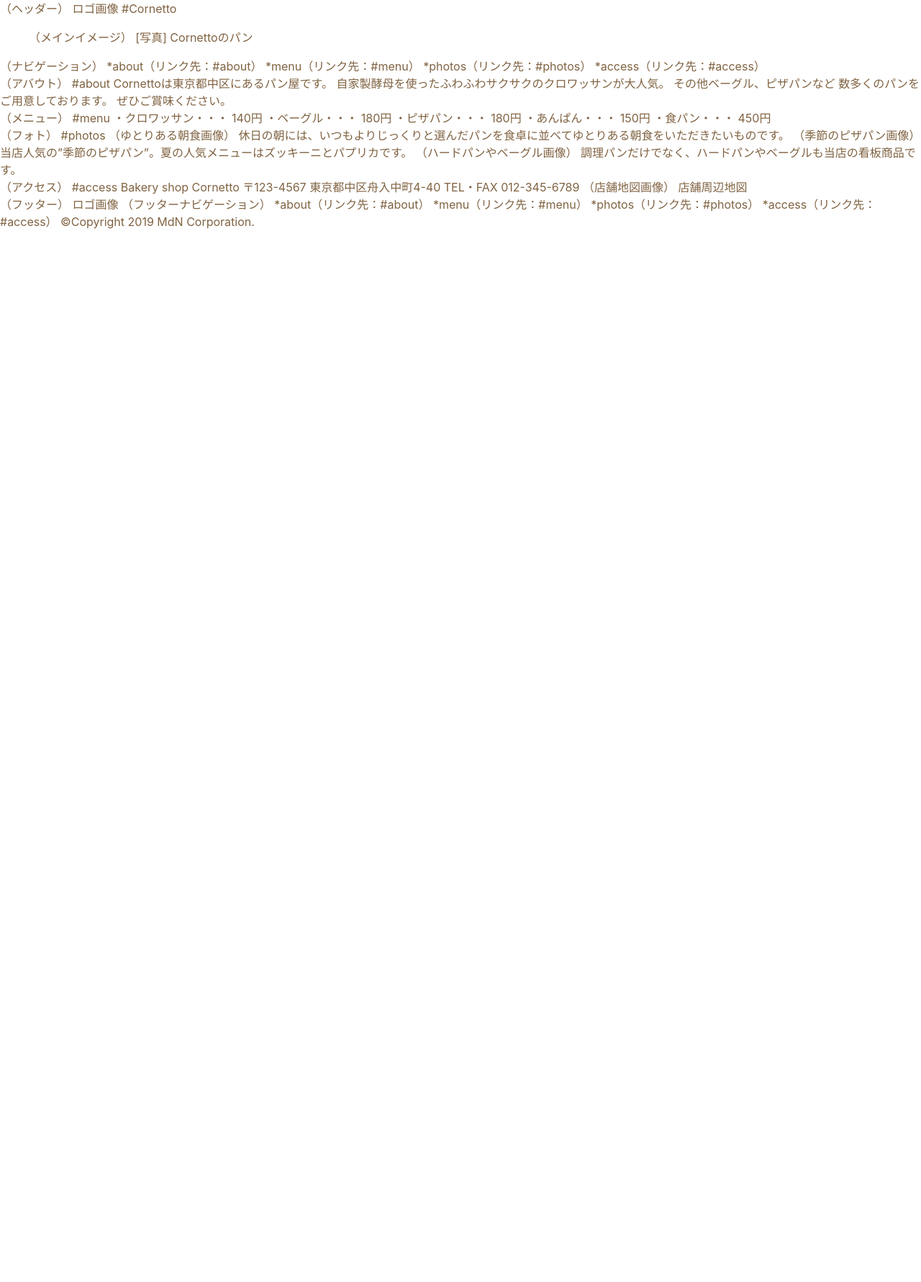
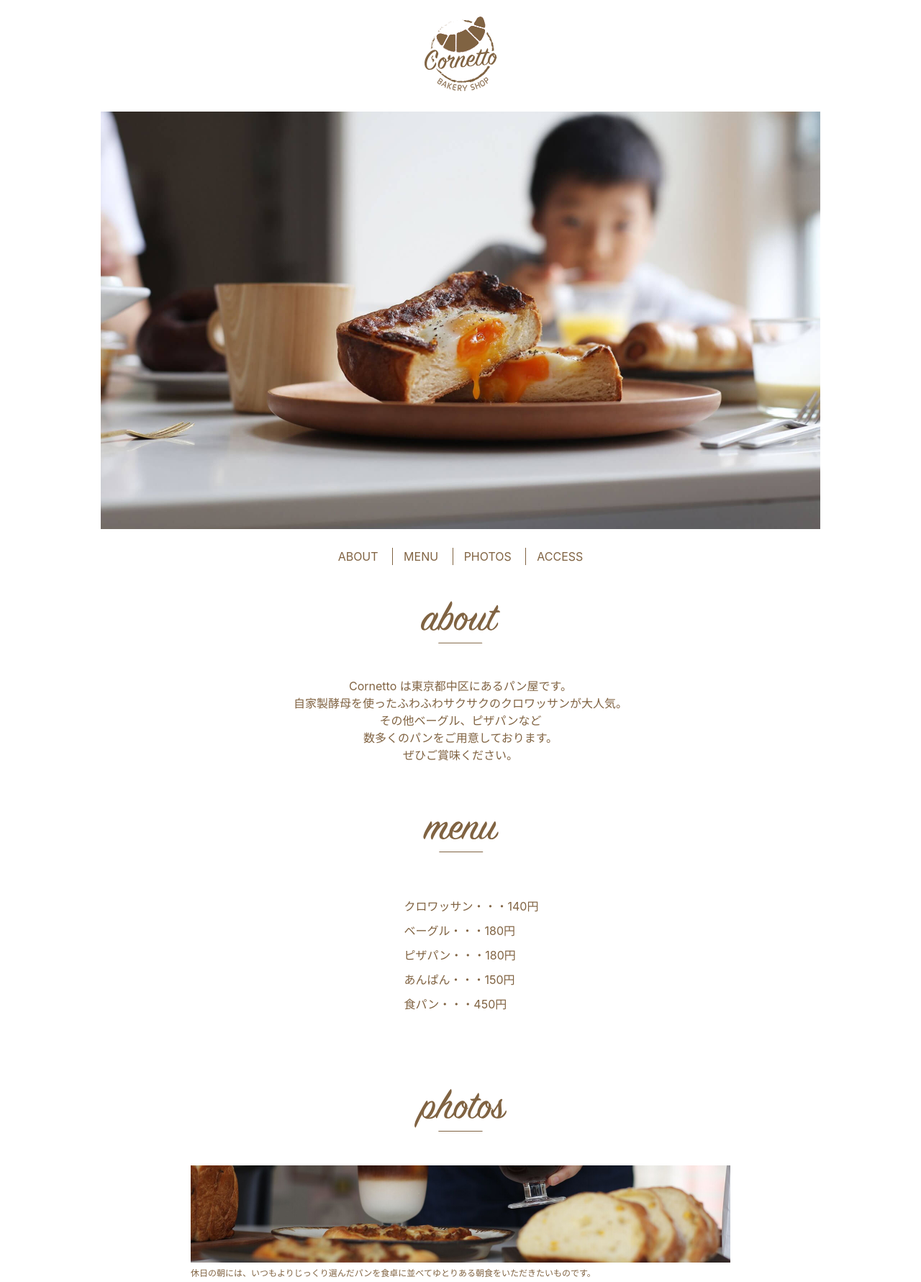
Before and after one commit to lokipachi/S1A222, a plain HTML site: page lesson6/index.html in a window 1280 px wide. Shown: the top 1781 px of the page at 72% size. Before the commit the page ends 800 px from the top, so only its background shows below. Drawn offline with Linux system fonts and the light colour scheme.

Commit message:
Add files via upload

```diff
--- /dev/null
+++ b/lesson6/challenge/ch.css
@@ -0,0 +1,69 @@
+@charset "UTF-8";
+*{
+    box-sizing: border-box;
+    font-family: メイリオ;
+    margin: 0;
+}
+body {
+    background: #F8D8BF;
+    margin: 0;
+    padding: 0;
+}
+article {
+    width: 800px;
+    max-width: 90%;
+    margin: 20px auto;
+    padding: 20px;
+    background: #fff;
+    position: relative;
+}
+header {
+    background-color: #f83;
+    color: #fff;
+    padding: 10px;
+    position: absolute;
+    top: 40px;
+    left: 0px;
+}
+section {
+    padding: 20px;
+    border: 1px solid #ccc;
+}
+img {
+    display: block;
+    width: 100%;
+    height: auto;
+    margin-bottom: 40px;
+}
+h2 {
+    color: #f83;
+    margin-bottom: 10px;
+}
+ul,ol {
+    padding-left: 1.2em;
+}
+address {
+    text-align: center;
+}
+.flexContainer {
+    display: flex;
+    justify-content: space-around;
+}
+.btnArea{
+    margin: 40px;
+}
+p.btn{
+    margin: 0 auto 40px;
+    width: 300px;
+    text-align: center;
+}
+p.btn a{
+    display: block;
+    padding: 20px;
+    background: #f83;
+    color: #fff;
+    text-decoration: none;
+    border-radius: 8px;
+    font-size: 1.2em;
+
+}
--- a/lesson6/css/style.css
+++ b/lesson6/css/style.css
@@ -15,7 +15,37 @@ body {
 }
 
 /* 各要素の初期スタイル調整 */
-
+h1,h2{
+  margin-top: 0;
+  margin-bottom: 30px;
+  line-height: 1.2;
+}
+a{
+  color: #806342;
+  text-decoration: none;
+}
+a:hover{
+  text-decoration: underline;
+}
+p{
+  margin-top: 0;
+  margin-bottom: 1em;
+}
+ul{
+  margin: 1em 0;
+  padding: 0;
+  list-style: none;
+}
+figure{
+  margin: 0;
+}
+img{
+  max-width: 100%;
+  height: auto;
+}
+address{
+  font-style: normal;
+}
 /* 初期スタイル調整ここまで */
 
 
@@ -25,50 +55,86 @@ body {
 
 /* ヘッダー */
 .header {
-   /* 横幅の指定 */
-   /* 左右中央揃え */
-   /* 上下・左右の内余白 */
+  width: 1000px;
+  margin: 0 auto;
+  padding: 20px 0;
 }
-
 /* ロゴ */
 .logo {
-   /* 上下左右の外余白 */
-   /* テキスト中央揃え */
+  margin: 0;
+  text-align: center;
 }
 
 /* メイン */
-
+.main{
+  width: 1000px;
+  margin: 0 auto;
+}
 /* トップ（メインイメージ） */
-
+.top{
+  margin-bottom: 20px;
+  text-align: center;
+}
 /* ナビゲーション */
-
+.nav{
+  margin-bottom: 50px;
+  text-align: center;
+}
 /* ナビリスト */
-
+.nav-list li{
+  display: inline-block;
+  margin: 0;
+  border-left: 1px solid #806342;
+}
+.nav-list li:first-child{
+  border-left: none;
+}
+.nav-list a{
+  display: inline-block;
+  padding: 0 15px;
+  line-height: 1.2;
+  text-transform: uppercase;
+}
 /* セクション */
-
+.section{
+  margin: 0 auto 80px;
+}
 /* 見出し */
-
+.heading{
+  margin-bottom: 40px;
+  text-align: center;
+}
 /* アバウト */
-
+.about{
+  text-align: center;
+}
 /* メニュー */
-
+.menu {
+  text-align: center;
+}
 
 /* メニューリスト */
 .menu-list {
-   /* ul要素の横幅を自動的に定めている */
-   /* 左のマージン */
-   /* リストの先頭にリストマーク（・）をつける */
-   /* テキスト左揃え */
+  display: inline-block;
+  margin-left: 30px;
+  list-style: disc;
+  text-align: left;
 }
 .menu-list li {
-   /* 下のマージン */
+  margin-bottom: 10px;
 }
 
 /* フォト */
-
-
+.photos{
+  width: 750px;
+}
 /* フォトリスト */
-
+.photos-list li{
+  margin-bottom: 30px;
+}
+.photos figcaption{
+  font-size: 12px;
+}
 
 /* アクセス */
 .access {
@@ -78,11 +144,16 @@ body {
 /* アクセス 左右横並び */
 .access-row {
   /* flexbox（横並びにする要素の親に指定） */
-
+  display: -webkit-box;
+  display: flex;
+  -webkit-box-pack: justify;
+  -ms-flex-pack: justify;
   /* flexboxの中身を左右均等に配置する */
-
+  justify-content: space-between;
+  -webkit-box-align: center;
+  -ms-flex-align: center;
   /* flexboxの中身の上下を中央揃えにする */
-
+  align-items: center;
   margin: 0 auto;
 }
 
@@ -99,7 +170,9 @@ body {
 /* 右側（フレックスアイテム） */
 .access-map {
   /* フレックスアイテムへの指定 */
-
+  -webkit-box-flex: 0;
+  -ms-flex: 0 1 295px;
+  flex: 0 1 295px;
   max-width: 295px;
 }
 
@@ -114,7 +187,8 @@ body {
 /* フッターの中身 */
 .footer-container {
   /* flexbox（横並びにする要素の親に指定） */
-
+  display: -webkit-box;
+  display: flex;
   width: 660px;
   margin: 0 auto;
 }
@@ -122,7 +196,9 @@ body {
 /* フッターロゴ（左側） */
 .footer-logo {
   /* フレックスアイテムへの指定 */
-
+  -webkit-box-flex: 0;
+  -ms-flex: 0 1 200px;
+  flex: 0 1 200px;
   max-width: 200px;
   margin: 0;
 }
@@ -130,7 +206,9 @@ body {
 /* フッター その他要素（右側） */
 .footer-body {
   /* フレックスアイテムへの指定 */
-
+  -webkit-box-flex: 0;
+  -ms-flex: 0 1 auto;
+  flex: 0 1 auto;
   padding-top: 20px;
 }
 
@@ -167,9 +245,44 @@ body {
 }
 
 /* ここから追加課題用の設定 */
+.menu-list li{
+  list-style: none;
+}
+menu-list li::before{
+  content: '';
+  display: inline-block;
+  width: 16px;
+  height: 16px;
+  margin-right: 8px;
+  background-image: url(../img/menu_li.png);
+  background-size: contain;
+  vertical-align: middle;
+}
 
 /* YouTube・Google MAPのサイズ */
+figure iframe{
+  width: 100%;
+}
 
 /* トップ画像をスライド */
-
+.slide{
+  white-space: nowrap;
+  height: inherit;
+  margin: 0;
+  padding: 0;
+  border: none;
+}
+@keyframes slide-4{
+  0%{margin-left: 0;}
+  33%{margin-left: -100%;}
+  66%{margin-left: -200%;}
+  100%{margin-left: -300%;}
+}
+.slide>:first-child{
+  animation-name: slide-4;
+  animation-duration: 40s;
+  animation-timing-function: ease-in-out;
+  animation-delay: 5s;
+  animation-iteration-count: infinite;
+}
 /* トップに戻るボタンを右下に固定 */
--- a/lesson6/index.html
+++ b/lesson6/index.html
@@ -16,86 +16,112 @@
     <link rel="stylesheet" href="css/style.css" />
   </head>
   <body>
-    <header>
-    （ヘッダー）
-    ロゴ画像
-    #Cornetto
+    <header class="header">
+    <h1 class="logo">
+      <img src="img/logo.svg" alt="Cornetto">
+    </h1>
     </header>
 
     <!-- <main>の中身をマークアップ -->
-    <main>
-    <figure>
-    （メインイメージ）
-    [写真]
-    Cornettoのパン
+    <main class="main">
+    <figure class="top">
+    <img src="img/top.jpg" alt="Cornettoのパン">
     </figure>
 
-    <nav>
-    （ナビゲーション）
-    *about（リンク先：#about）
-    *menu（リンク先：#menu）
-    *photos（リンク先：#photos）
-    *access（リンク先：#access）
+    <nav class="nav">
+      <ul class="nav-list">
+        <li><a href="#about">about</a></li>
+        <li><a href="#menu">menu</a></li>
+        <li><a href="#photos">photos</a></li>
+        <li><a href="#access">access</a></li>
+      </ul>
     </nav>
 
-    <section>
-    （アバウト）
-    #about
-    Cornettoは東京都中区にあるパン屋です。
-    自家製酵母を使ったふわふわサクサクのクロワッサンが大人気。
-    その他ベーグル、ピザパンなど
-    数多くのパンをご用意しております。
-    ぜひご賞味ください。
+    <section class="section about" id="about">
+    <h2 class="heading">
+      <img src="img/ttl_about.svg" alt="about">
+    </h2>
+    <p>Cornetto は東京都中区にあるパン屋です。<br>
+    自家製酵母を使ったふわふわサクサクのクロワッサンが大人気。<br>
+    その他ベーグル、ピザパンなど<br>
+    数多くのパンをご用意しております。<br>
+    ぜひご賞味ください。</p>
     </section>
 
-    <section>
-    （メニュー）
-    #menu
-    ・クロワッサン・・・ 140円
-    ・ベーグル・・・ 180円
-    ・ピザパン・・・ 180円
-    ・あんぱん・・・ 150円
-    ・食パン・・・ 450円
+    <section class="section menu" id="menu">
+    <h2 class="heading">
+      <img src="img/ttl_menu.svg" alt="menu">
+    </h2>
+    <ul class="menu-list">
+      <li>クロワッサン・・・140円</li>
+      <li>ベーグル・・・180円</li>
+      <li>ピザパン・・・180円</li>
+      <li>あんぱん・・・150円</li>
+      <li>食パン・・・450円</li>
+    </ul>
+
     </section>
 
-    <section>
-    （フォト）
-    #photos
-
-    （ゆとりある朝食画像）
-    休日の朝には、いつもよりじっくりと選んだパンを食卓に並べてゆとりある朝食をいただきたいものです。
-
-    （季節のピザパン画像）
-    当店人気の”季節のピザパン”。夏の人気メニューはズッキーニとパプリカです。
-
-    （ハードパンやベーグル画像）
-    調理パンだけでなく、ハードパンやベーグルも当店の看板商品です。
+    <section class="section photos" id="photos">
+    <h2 class="heading">
+      <img src="img/ttl_photos.svg" alt="photos">
+    </h2>
+    <ul class="photos-list">
+      <li>
+        <figure>
+          <img src="img/photos_01.jpg" alt="ゆとりある朝食">
+          <figcaption>休日の朝には、いつもよりじっくり選んだパンを食卓に並べてゆとりある朝食をいただきたいものです。</figcaption>
+        </figure>
+      </li>
+      <li>
+        <figure>
+          <img src="img/photos_02.jpg" alt="季節のピザパン">
+          <figcaption>当店人気の”ピザパン”。夏の人気メニューはズッキーニとパプリカです。</figcaption>
+        </figure>
+      </li>
+      <li>
+        <figure>
+          <img src="img/photos_03.jpg" alt="ハードパンやベーグル">
+          <figcaption>調理パンだけでなく、ハードパンやベーグルも当店の看板商品です。</figcaption>
+        </figure>
+      </li>
+    </ul>
     </section>
 
-    <section>
-    （アクセス）
-    #access
-    Bakery shop Cornetto
-    〒123-4567
-    東京都中区舟入中町4-40
-    TEL・FAX 012-345-6789
+    <section class="section access" id="access">
+    <h2 class="heading">
+      <img src="img/ttl_access.svg" alt="access">
+    </h2>
+    <div class="access-row">
+      <address class="access-address">
+        <strong>Bekery shop Cornetto</strong><br>
+        〒123-4567<br>
+        東京都中区舟入中町4-40<br>
+        <strong>TEL・FAX 012-345-6789</strong>
+      </address>
+      <figure class="access-map">
+        <img src="img/map.png" alt="店舗周辺地図">
+      </figure>
+    </div>
 
-    （店舗地図画像）
-    店舗周辺地図
     </section>
     </main>
 
-    <footer>
-    （フッター）
-    ロゴ画像
-
-    （フッターナビゲーション）
-    *about（リンク先：#about）
-    *menu（リンク先：#menu）
-    *photos（リンク先：#photos）
-    *access（リンク先：#access）
-
-    &copy;Copyright 2019 MdN Corporation.
+    <footer class="footer">
+    <div class="footer-container">
+      <p class="footer-logo"><img src="img/logo_w.svg" alt="Cornetto"></p>
+      <div class="footer-body">
+        <nav class="footer-nav">
+          <ul class="footer-nav-list">
+            <li><a href="#about">about</a></li>
+            <li><a href="#menu">menu</a></li>
+            <li><a href="#photos">photos</a></li>
+            <li><a href="#access">access</a></li>
+          </ul>
+        </nav>
+        <p><small>$copy;Copyright 2019 MdN Corporation.</small></p>
+      </div>
+    </div>
     </footer>
   </body>
 </html>
```
Also changed, not shown: lesson6/challenge/ch.html (added, +47 -0 lines), lesson6/challenge/recipe.jpg (added).
